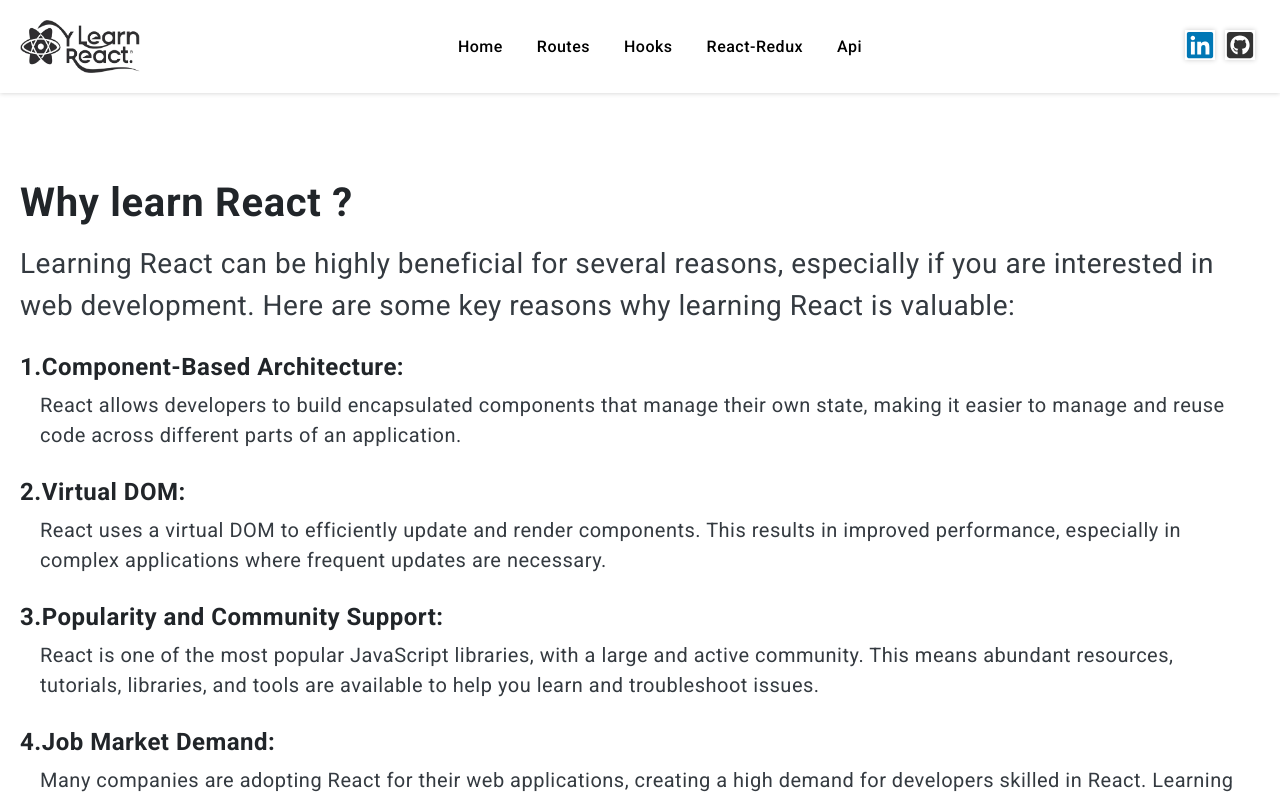
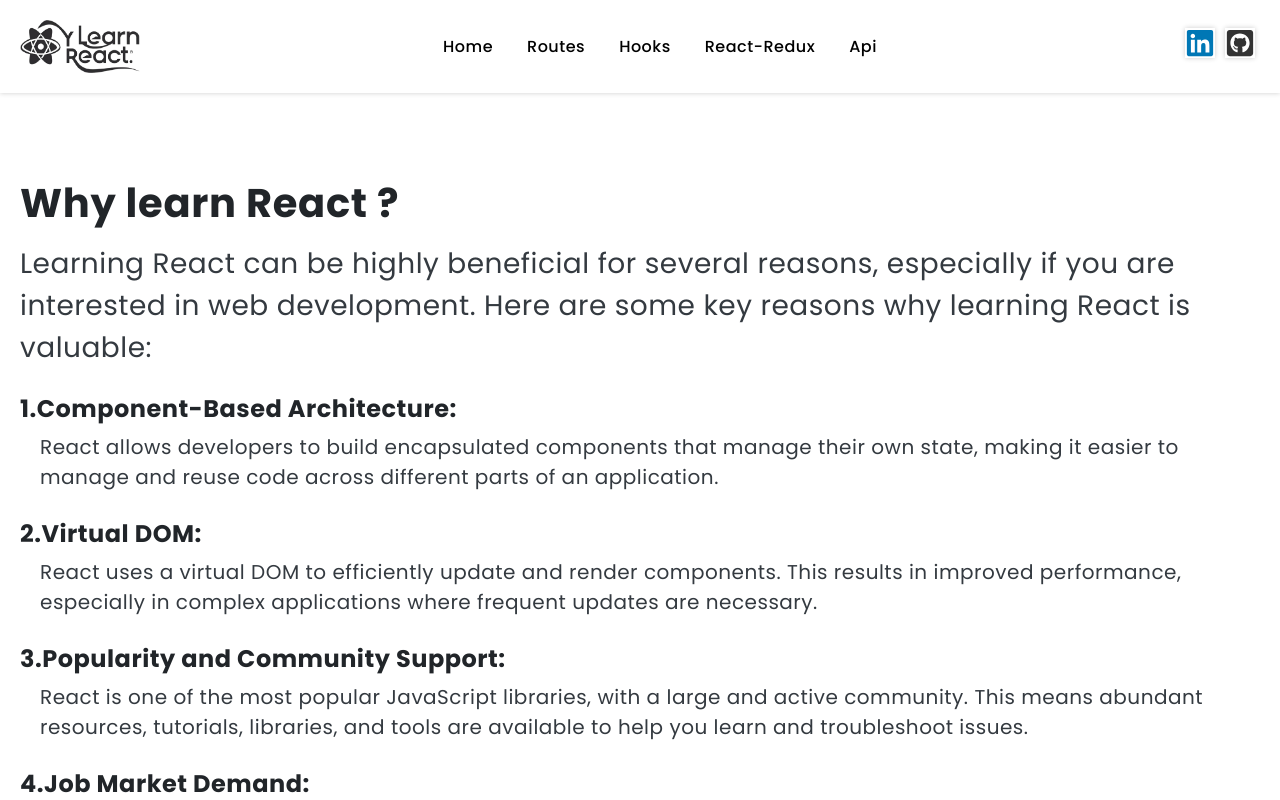
Before and after one commit to yash-babariya/Y-learnReact, a React (Vite) app: page /learnMore in a window 1280 px wide. Shown: the top 800 px of the page. Built offline with nearby package versions, Linux system fonts and the light colour scheme.

Commit message:
chages in fonts

```diff
--- a/index.html
+++ b/index.html
@@ -12,7 +12,7 @@
   <meta charset="UTF-8" />
   <link rel="icon" type="image/svg+xml" href="/vite.svg" />
   <link
-    href="https://fonts.googleapis.com/css2?family=Roboto:ital,wght@0,100;0,300;0,400;0,500;0,700;0,900;1,100;1,300;1,400;1,500;1,700;1,900&display=swap"
+    href="https://fonts.googleapis.com/css2?family=Poppins:ital,wght@0,100;0,200;0,300;0,400;0,500;0,600;0,700;0,800;0,900;1,100;1,200;1,300;1,400;1,500;1,600;1,700;1,800;1,900&display=swap"
     rel="stylesheet">
   <meta name="viewport" content="width=device-width, initial-scale=1.0" />
   <title>Vite + React</title>
--- a/src/styles/_common.scss
+++ b/src/styles/_common.scss
@@ -5,7 +5,7 @@
 body {
     margin: 0;
     padding: 0;
-    font-family: "Roboto", sans-serif;
+    font-family: "Poppins", sans-serif;
 }
 
 h1,
@@ -29,5 +29,5 @@
 
 a,
 button {
-    font-family: "Roboto", sans-serif;
+    font-family: "Poppins", sans-serif;
 }
```
